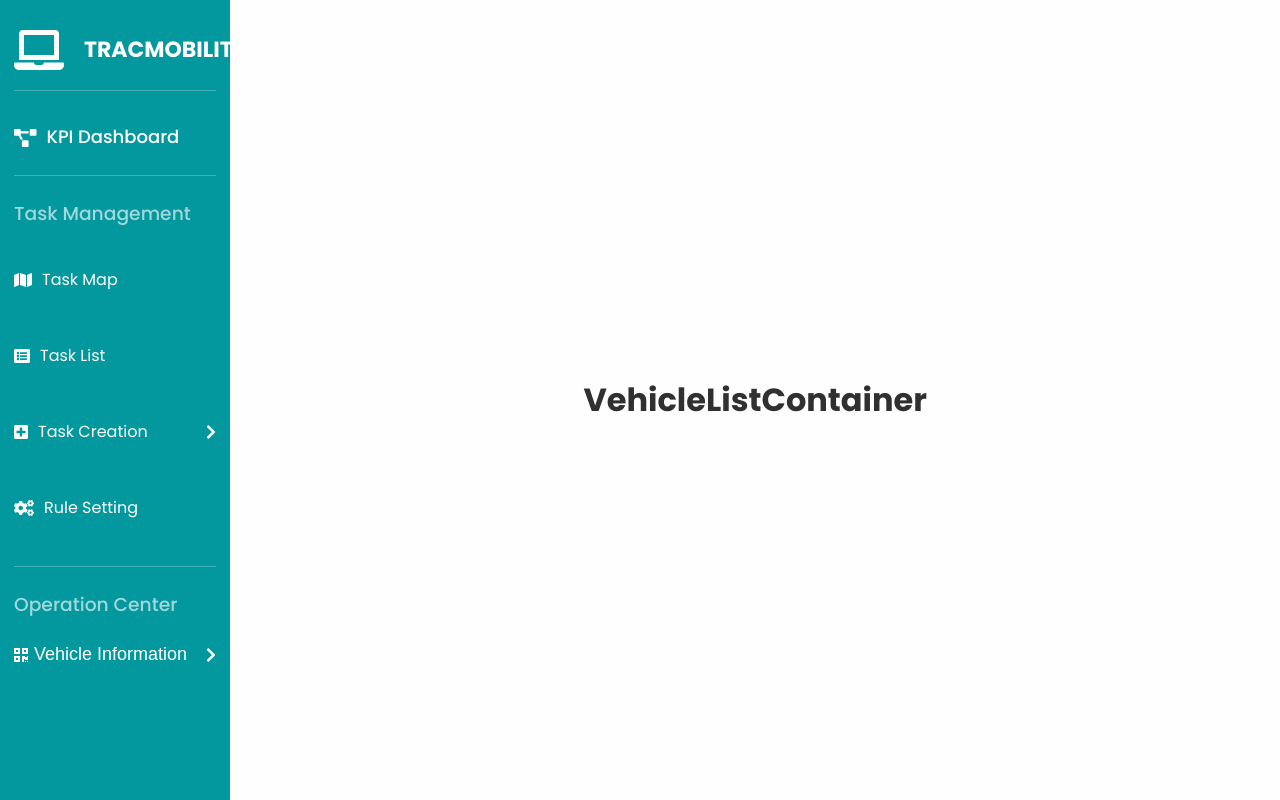
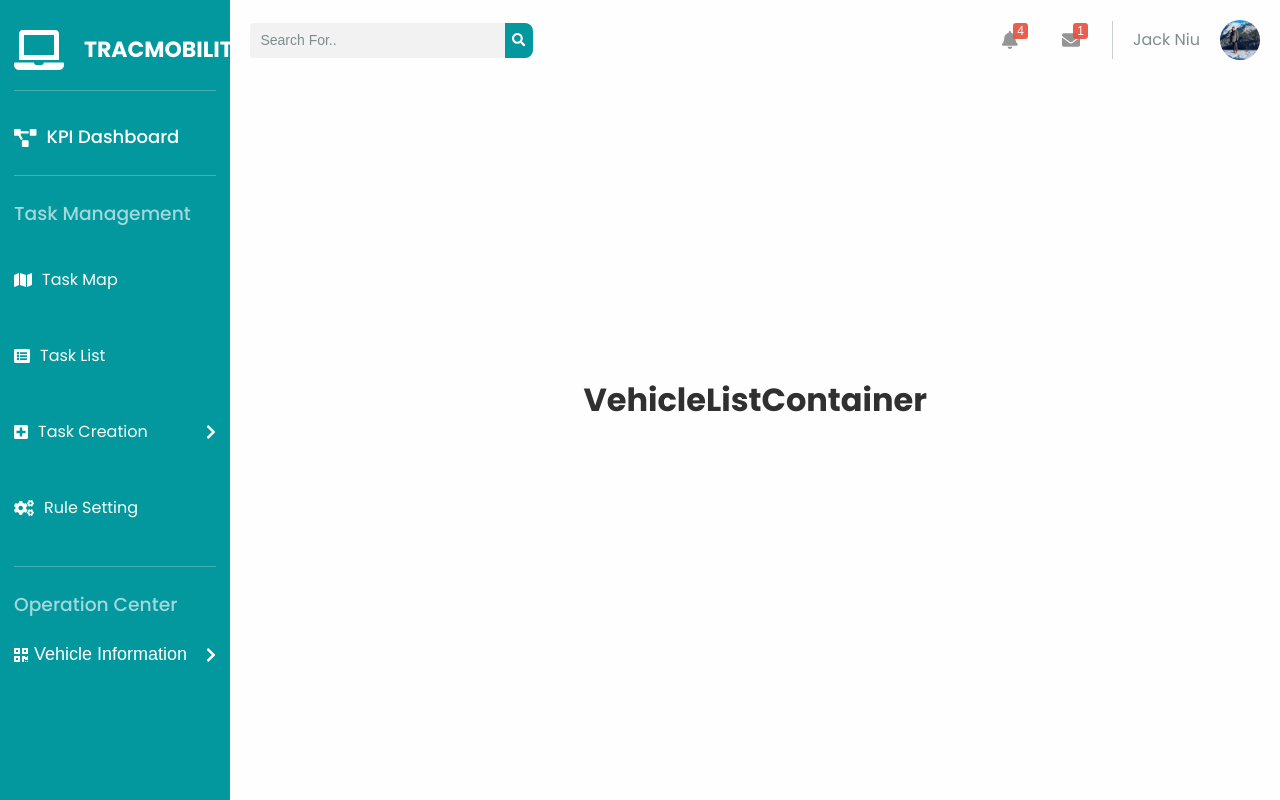
Before and after one commit to Tracmobility/senior-frontend-assessment, a React (Create React App) app: page / in a window 1280 px wide. Built offline with nearby package versions, Linux system fonts and the light colour scheme; no server answers.

Commit message:
Creates And Finishes The Top Nav Component:
 - Adds All JSX for the TopNavComponent
 - Adds the search, buttons and user profile elements
 - Adds a new image element to assets for displaying the current users profile
 - Styles the top nav element

```diff
--- a/src/App.js
+++ b/src/App.js
@@ -1,6 +1,7 @@
 import Routes from './routes';
 import styles from './App.module.scss';
 import SideMenuComponent from './common/SideMenu/SideMenuComponent';
+import TopNavigationComponent from './common/TopNavigation/TopNavigation';
 
 const App = () => {
   return (
@@ -9,6 +10,7 @@ const App = () => {
         <SideMenuComponent />
       </div>
       <div className={styles.topBarAndRoutesContainer}>
+        <TopNavigationComponent />
         <Routes />
       </div>
     </div>
--- a/src/App.module.scss
+++ b/src/App.module.scss
@@ -22,5 +22,7 @@
 
   .topBarAndRoutesContainer {
     width: 82%;
+    flex-flow: column nowrap;
+    position: relative;
   }
 }
--- /dev/null
+++ b/src/common/TopNavigation/TopNavigation.jsx
@@ -0,0 +1,34 @@
+import React from 'react';
+import { FontAwesomeIcon } from '@fortawesome/react-fontawesome';
+import { faSearch,  faBell, faEnvelope } from '@fortawesome/free-solid-svg-icons';
+import profileImg from '../../assets/img/profileImg.jpeg';
+import styles from './TopNavigation.module.scss';
+
+const TopNavigationComponent = () => (
+  <header className={styles.topNavigationContainer}>
+    <nav>
+      <div className={styles.topNavSearch}>
+        <input type="text" placeholder="Search For.." />
+        <button>
+          <FontAwesomeIcon icon={faSearch}/>
+        </button>
+      </div>
+      <div className={styles.topNavProfileButtons}>
+        <button>
+          <FontAwesomeIcon icon={faBell} />
+          <p>4</p>
+        </button>
+        <button>
+          <FontAwesomeIcon icon={faEnvelope} />
+          <p>1</p>
+        </button>
+      </div>
+      <div className={styles.topNavUserProfile}>
+        <p>Jack Niu</p>
+        <img src={profileImg} alt="Jack Niu's Profile" />
+      </div>
+    </nav>
+  </header>
+);
+
+export default TopNavigationComponent;
--- /dev/null
+++ b/src/common/TopNavigation/TopNavigation.module.scss
@@ -0,0 +1,103 @@
+.topNavigationContainer {
+  background-color: #fefefe;
+  nav {
+    display: flex;
+    width: 100%;
+    flex-flow: row nowrap;
+    align-items: center;
+    padding: 20px;
+    position: absolute;
+    top: 0;
+    right: 0;
+    left: 0;
+
+    .topNavSearch {
+      width: 28%;
+
+      input,
+      button {
+        height: 35px;
+      }
+
+      input {
+        width: 90%;
+        background-color: #f2f2f2;
+        border: none;
+        outline: none;
+        padding: 0 10px;
+        border-top-left-radius: 4px;
+        border-bottom-left-radius: 4px;
+
+        &::placeholder {
+          font-size: 14px;
+          color: #7F8C8D;
+        }
+      }
+
+      button {
+        width: 10%;
+        outline: none;
+        border: none;
+        background-color: #03989E;
+        color: #fefefe;
+        border-top-right-radius: 8px;
+        border-bottom-right-radius: 8px;
+      }
+    }
+
+    .topNavProfileButtons {
+      display: flex;
+      flex-flow: row nowrap;
+      align-items: center;
+      width: auto;
+      margin-left: auto;
+      border-right: 1px solid #CCD1D1;
+
+      button {
+        width: 40px;
+        display: flex;
+        flex-flow: row nowrap;
+        position: relative;
+        border: none;
+        outline: none;
+        background-color: transparent;
+        color: #959595;
+        padding: 10px;
+        margin-right: 20px;
+
+        svg {
+          font-size: 18px;
+        }
+
+        p {
+          font-size: 12px;
+          position: absolute;
+          top: 2px;
+          right: 4px;
+          background-color: rgba(231, 76, 60, 0.9);
+          padding: 1px 4px;
+          margin-bottom: 0;
+          color: #fefefe;
+          border-radius: 3px;
+        }
+      }
+    }
+
+    .topNavUserProfile {
+      display: flex;
+      flex-flow: row nowrap;
+      align-items: center;
+      padding-left: 20px;
+
+      p {
+        margin-right: 20px;
+        color: #7F8C8D;
+      }
+
+      img {
+        height: 40px;
+        border-radius: 50%;
+      }
+    }
+  }
+}
```
Also changed, not shown: src/assets/img/profileImg.jpeg (added).
